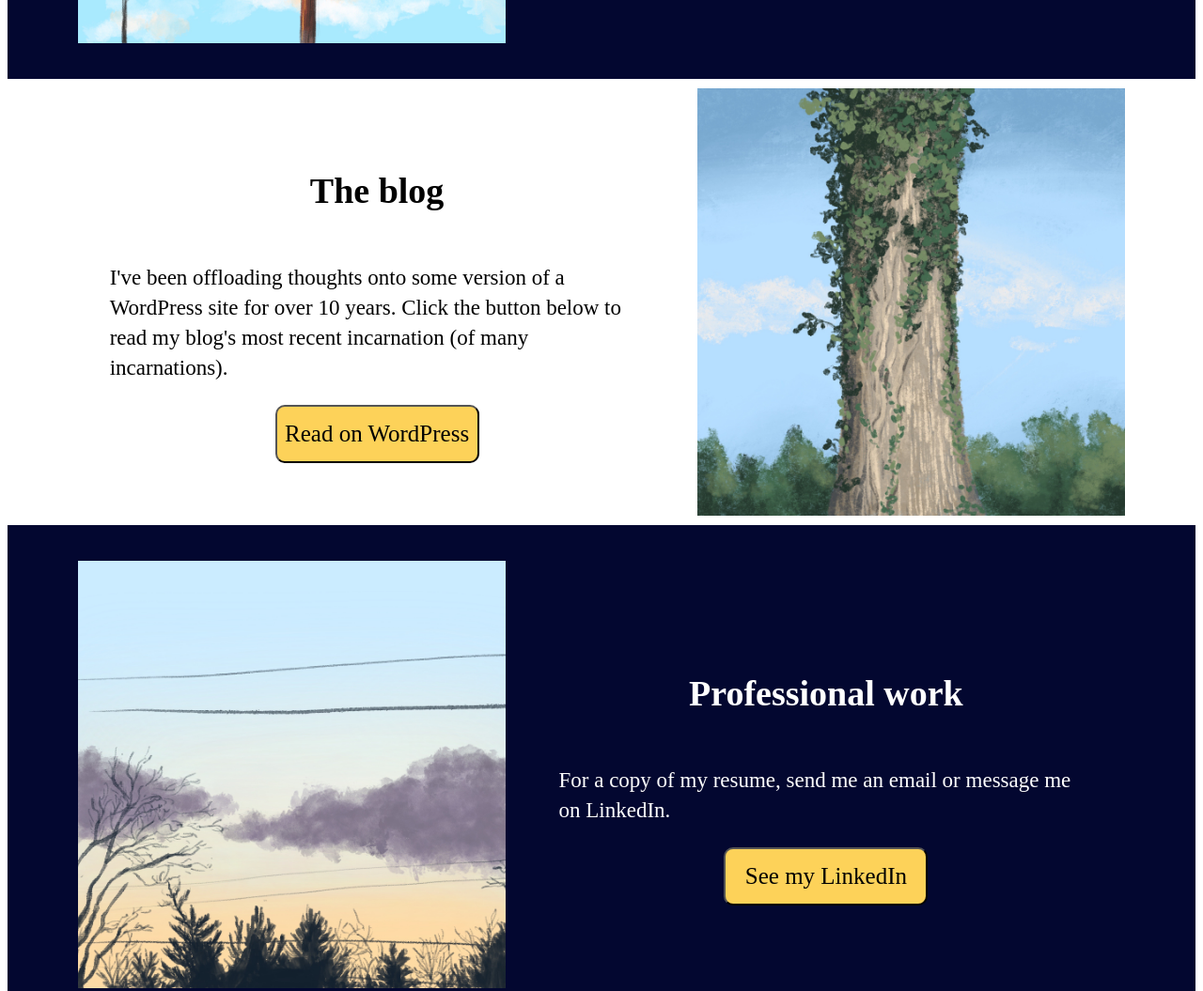
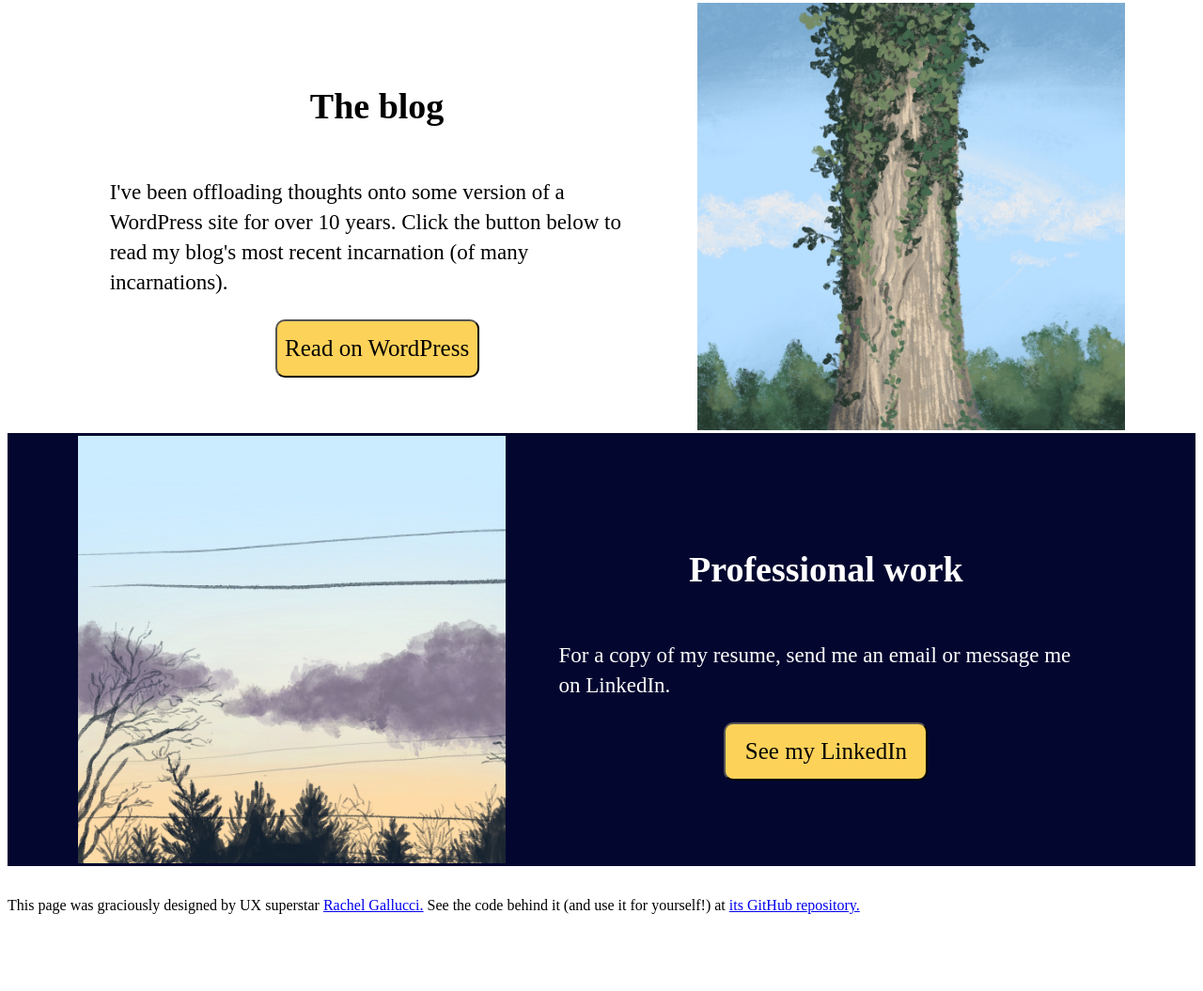
Before and after one commit to steph-inners/steph-inners.github.io, a plain HTML site: page index.html in a window 1280 px wide. Shown: the part 1141-2196 px from the top of the page at 94% size. After the commit the page ends 2147 px from the top, so only its background shows below. Drawn offline with Linux system fonts and the light colour scheme; a web font is replaced by a local one.

Commit message:
fixing spacing

```diff
--- a/styles.css
+++ b/styles.css
@@ -72,8 +72,8 @@ a {
 }
 
 .lightblock {
-    padding-top: 10px;
-    padding-bottom: 10px;
+    padding-top: 3px;
+    padding-bottom: 3px;
     padding-left: 5%;
     padding-right: 5%;
 
@@ -84,8 +84,8 @@ a {
 }
 
 .darkblock {
-    padding-top: 3%;
-    padding-bottom: 3%;
+    padding-top: 3px;
+    padding-bottom: 3px;
     padding-left: 5%;
     padding-right: 5%;
     display: flex;
```
